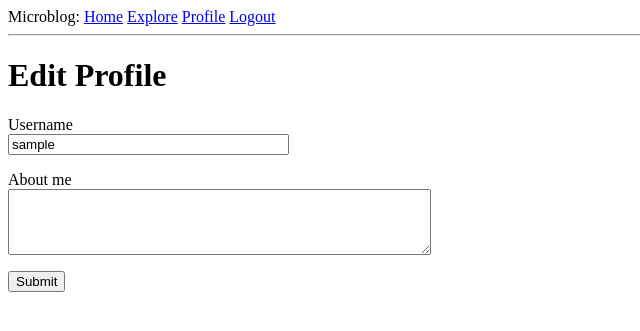
After one commit to mikeboucher/microblog, a Flask app: page /edit_profile in a window 1280 px wide. The commit adds this page. Shown: the top 331 px of the page, without its empty margins (0-640 px from the left). Run offline with Flask 2, Linux system fonts and the light colour scheme; the visitor is signed in with stand-in values (Sample User, id 1); data comes from the database, SQL or seed files in the repository.

Commit message:
chapter 9

```diff
--- a/app/forms.py
+++ b/app/forms.py
@@ -1,6 +1,8 @@
 from flask_wtf import FlaskForm
-from wtforms import StringField, PasswordField, BooleanField, SubmitField
-from wtforms.validators import ValidationError, DataRequired, Email, EqualTo
+from wtforms import StringField, PasswordField, BooleanField, SubmitField, \
+    TextAreaField
+from wtforms.validators import ValidationError, DataRequired, Email, EqualTo, \
+    Length
 from app.models import User
 
 
@@ -28,3 +30,24 @@ class RegistrationForm(FlaskForm):
         user = User.query.filter_by(email=email.data).first()
         if user is not None:
             raise ValidationError('Please use a different email address.')
+
+
+class EditProfileForm(FlaskForm):
+    username = StringField('Username', validators=[DataRequired()])
+    about_me = TextAreaField('About me', validators=[Length(min=0, max=140)])
+    submit = SubmitField('Submit')
+
+    def __init__(self, original_username, *args, **kwargs):
+        super(EditProfileForm, self).__init__(*args, **kwargs)
+        self.original_username = original_username
+
+    def validate_username(self, username):
+        if username.data != self.original_username:
+            user = User.query.filter_by(username=self.username.data).first()
+            if user is not None:
+                raise ValidationError('Please use a different username.')
+
+
+class PostForm(FlaskForm):
+    post = TextAreaField('Say something', validators=[DataRequired()])
+    submit = SubmitField('Submit')
--- a/app/models.py
+++ b/app/models.py
@@ -1,7 +1,15 @@
 from datetime import datetime
+from hashlib import md5
 from app import db, login
 from flask_login import UserMixin
 from werkzeug.security import generate_password_hash, check_password_hash
+
+
+followers = db.Table(
+    'followers',
+    db.Column('follower_id', db.Integer, db.ForeignKey('user.id')),
+    db.Column('followed_id', db.Integer, db.ForeignKey('user.id'))
+)
 
 
 class User(UserMixin, db.Model):
@@ -10,6 +18,13 @@ class User(UserMixin, db.Model):
     email = db.Column(db.String(120), index=True, unique=True)
     password_hash = db.Column(db.String(128))
     posts = db.relationship('Post', backref='author', lazy='dynamic')
+    about_me = db.Column(db.String(140))
+    last_seen = db.Column(db.DateTime)
+    followed = db.relationship(
+        'User', secondary=followers,
+        primaryjoin=(followers.c.follower_id == id),
+        secondaryjoin=(followers.c.followed_id == id),
+        backref=db.backref('followers', lazy='dynamic'), lazy='dynamic')
 
     def __repr__(self):
         return '<User {}>'.format(self.username)
@@ -19,6 +34,30 @@ class User(UserMixin, db.Model):
 
     def check_password(self, password):
         return check_password_hash(self.password_hash, password)
+
+    def avatar(self, size):
+        digest = md5(self.email.lower().encode('utf-8')).hexdigest()
+        return 'https://www.gravatar.com/avatar/{}?d=identicon&s={}'.format(
+            digest, size)
+
+    def follow(self, user):
+        if not self.is_following(user):
+            self.followed.append(user)
+
+    def unfollow(self, user):
+        if self.is_following(user):
+            self.followed.remove(user)
+
+    def is_following(self, user):
+        return self.followed.filter(
+            followers.c.followed_id == user.id).count() > 0
+
+    def followed_posts(self):
+        followed = Post.query.join(
+            followers, (followers.c.followed_id == Post.user_id)).filter(
+                followers.c.follower_id == self.id)
+        own = Post.query.filter_by(user_id=self.id)
+        return followed.union(own).order_by(Post.timestamp.desc())
 
 
 @login.user_loader
--- a/app/routes.py
+++ b/app/routes.py
@@ -1,25 +1,53 @@
+from datetime import datetime
 from flask import render_template, flash, redirect, url_for, request
 from flask_login import login_user, logout_user, current_user, login_required
 from app import app, db
-from app.forms import LoginForm, RegistrationForm
-from app.models import User
+from app.forms import LoginForm, RegistrationForm, EditProfileForm, PostForm
+from app.models import User, Post
 
 
-@app.route('/')
-@app.route('/index')
+@app.before_request
+def before_request():
+    if current_user.is_authenticated:
+        current_user.last_seen = datetime.utcnow()
+        db.session.commit()
+
+
+@app.route('/', methods=['GET', 'POST'])
+@app.route('/index', methods=['GET', 'POST'])
 @login_required
 def index():
-    posts = [
-        {
-            'author': {'username': 'John'},
-            'body': 'Beautiful day in Portland!'
-        },
-        {
-            'author': {'username': 'Susan'},
-            'body': 'The Avengers movie was so cool!'
-        }
-    ]
-    return render_template('index.html', title='Home', posts=posts)
+    form = PostForm()
+    if form.validate_on_submit():
+        post = Post(body=form.post.data, author=current_user)
+        db.session.add(post)
+        db.session.commit()
+        flash('Your post is now live!')
+        return redirect(url_for('index'))
+    page = request.args.get('page', 1, type=int)
+    posts = current_user.followed_posts().paginate(
+        page, app.config['POSTS_PER_PAGE'], False)
+    next_url = url_for('explore', page=posts.next_num) \
+        if posts.has_next else None
+    prev_url = url_for('explore', page=posts.prev_num) \
+        if posts.has_prev else None
+    return render_template('index.html', title='Home', form=form,
+                           posts=posts.items, next_url=next_url,
+                           prev_url=prev_url)
+
+
+@app.route('/explore')
+@login_required
+def explore():
+    page = request.args.get('page', 1, type=int)
+    posts = Post.query.order_by(Post.timestamp.desc()).paginate(
+        page, app.config['POSTS_PER_PAGE'], False)
+    next_url = url_for('explore', page=posts.next_num) \
+        if posts.has_next else None
+    prev_url = url_for('explore', page=posts.prev_num) \
+        if posts.has_prev else None
+    return render_template('index.html', title='Explore', posts=posts.items,
+                           next_url=next_url, prev_url=prev_url)
 
 
 @app.route('/login', methods=['GET', 'POST'])
@@ -59,3 +87,67 @@ def register():
         flash('Congratulations, you are now a registered user!')
         return redirect(url_for('login'))
     return render_template('register.html', title='Register', form=form)
+
+
+@app.route('/user/<username>')
+@login_required
+def user(username):
+    user = User.query.filter_by(username=username).first_or_404()
+    page = request.args.get('page', 1, type=int)
+    posts = user.posts.order_by(Post.timestamp.desc()).paginate(
+        page, app.config['POSTS_PER_PAGE'], False)
+    next_url = url_for('user', username=user.username, page=posts.next_num) \
+        if posts.has_next else None
+    prev_url = url_for('user', username=user.username, page=posts.prev_num) \
+        if posts.has_prev else None
+    return render_template('user.html', user=user, posts=posts.items,
+                           next_url=next_url, prev_url=prev_url)
+
+
+@app.route('/edit_profile', methods=['GET', 'POST'])
+@login_required
+def edit_profile():
+    form = EditProfileForm(current_user.username)
+    if form.validate_on_submit():
+        current_user.username = form.username.data
+        current_user.about_me = form.about_me.data
+        db.session.commit()
+        flash('Your changes have been saved.')
+        return redirect(url_for('edit_profile'))
+    elif request.method == 'GET':
+        form.username.data = current_user.username
+        form.about_me.data = current_user.about_me
+    return render_template('edit_profile.html', title='Edit Profile',
+                           form=form)
+
+
+@app.route('/follow/<username>')
+@login_required
+def follow(username):
+    user = User.query.filter_by(username=username).first()
+    if user is None:
+        flash('User {} not found.'.format(username))
+        return redirect(url_for('index'))
+    if user == current_user:
+        flash('You cannot follow yourself!')
+        return redirect(url_for('user', username=username))
+    current_user.follow(user)
+    db.session.commit()
+    flash('You are following {}!'.format(username))
+    return redirect(url_for('user', username=username))
+
+
+@app.route('/unfollow/<username>')
+@login_required
+def unfollow(username):
+    user = User.query.filter_by(username=username).first()
+    if user is None:
+        flash('User {} not found.'.format(username))
+        return redirect(url_for('index'))
+    if user == current_user:
+        flash('You cannot unfollow yourself!')
+        return redirect(url_for('user', username=username))
+    current_user.unfollow(user)
+    db.session.commit()
+    flash('You are not following {}.'.format(username))
+    return redirect(url_for('user', username=username))
--- /dev/null
+++ b/app/templates/404.html
@@ -0,0 +1,6 @@
+{% extends "base.html" %}
+
+{% block content %}
+    <h1>File Not Found</h1>
+    <p><a href="{{ url_for('index') }}">Back</a></p>
+{% endblock %}
--- /dev/null
+++ b/app/templates/_post.html
@@ -0,0 +1,6 @@
+    <table>
+        <tr valign="top">
+            <td><img src="{{ post.author.avatar(36) }}"></td>
+            <td><a href="{{ url_for('user', username=post.author.username) }}">{{ post.author.username }}</a> says:<br>{{ post.body }}</td>
+        </tr>
+    </table>
--- a/app/templates/base.html
+++ b/app/templates/base.html
@@ -10,9 +10,11 @@
         <div>
             Microblog:
             <a href="{{ url_for('index') }}">Home</a>
+            <a href="{{ url_for('explore') }}">Explore</a>
             {% if current_user.is_anonymous %}
             <a href="{{ url_for('login') }}">Login</a>
             {% else %}
+            <a href="{{ url_for('user', username=current_user.username) }}">Profile</a>
             <a href="{{ url_for('logout') }}">Logout</a>
             {% endif %}
         </div>
@@ -27,5 +29,5 @@
         {% endif %}
         {% endwith %}
         {% block content %}{% endblock %}
-    </body>
+  </body>
 </html>
--- /dev/null
+++ b/app/templates/edit_profile.html
@@ -0,0 +1,23 @@
+{% extends "base.html" %}
+
+{% block content %}
+    <h1>Edit Profile</h1>
+    <form action="" method="post">
+        {{ form.hidden_tag() }}
+        <p>
+            {{ form.username.label }}<br>
+            {{ form.username(size=32) }}<br>
+            {% for error in form.username.errors %}
+            <span style="color: red;">[{{ error }}]</span>
+            {% endfor %}
+        </p>
+        <p>
+            {{ form.about_me.label }}<br>
+            {{ form.about_me(cols=50, rows=4) }}<br>
+            {% for error in form.about_me.errors %}
+            <span style="color: red;">[{{ error }}]</span>
+            {% endfor %}
+        </p>
+        <p>{{ form.submit() }}</p>
+    </form>
+{% endblock %}
```
Also changed, not shown: app/__init__.py (+32 -1 lines), app/errors.py (added, +13 -0 lines), app/templates/500.html (added, +7 -0 lines), app/templates/user.html (added, +32 -0 lines), config.py (+7 -0 lines), 1 other file.
